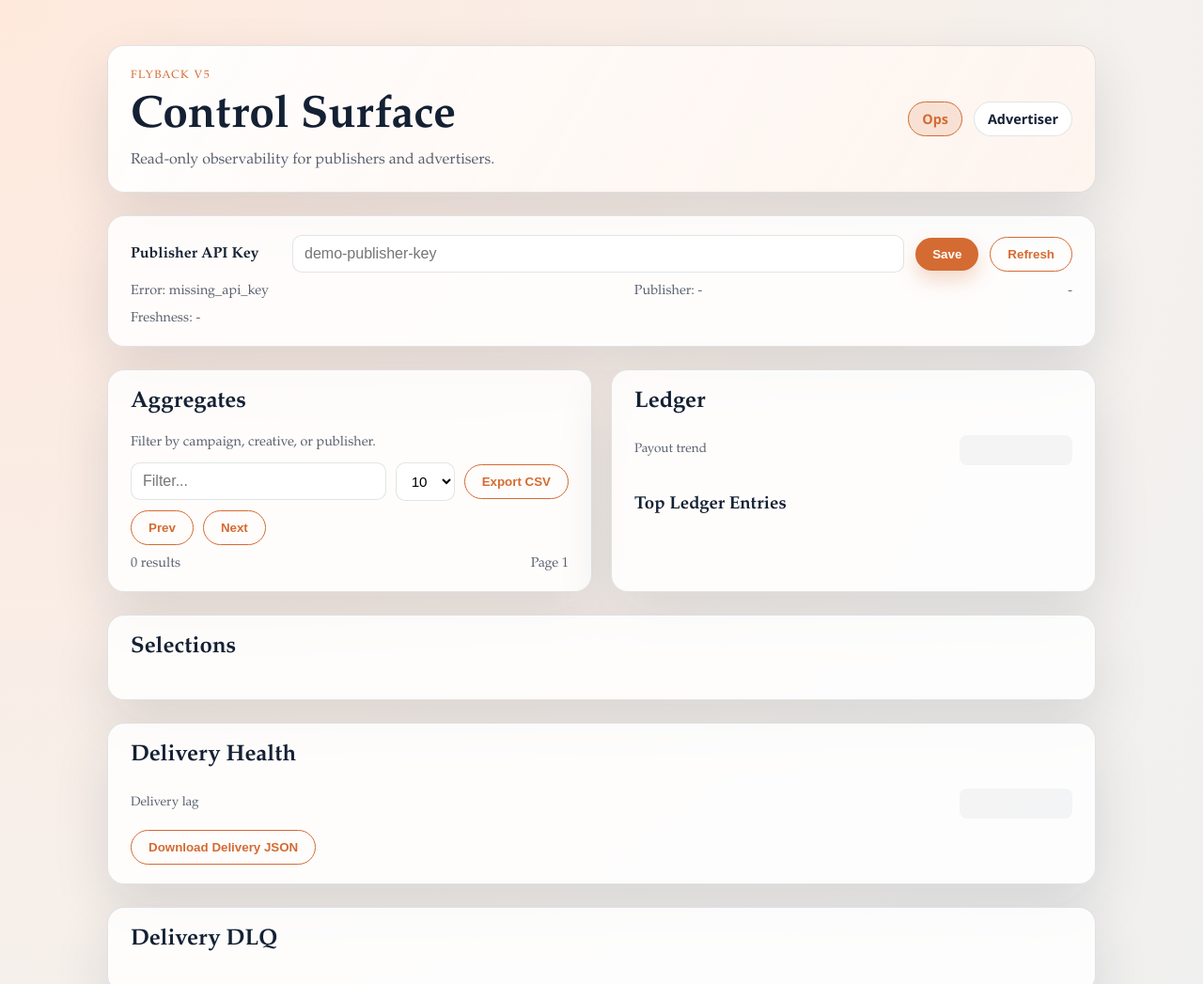
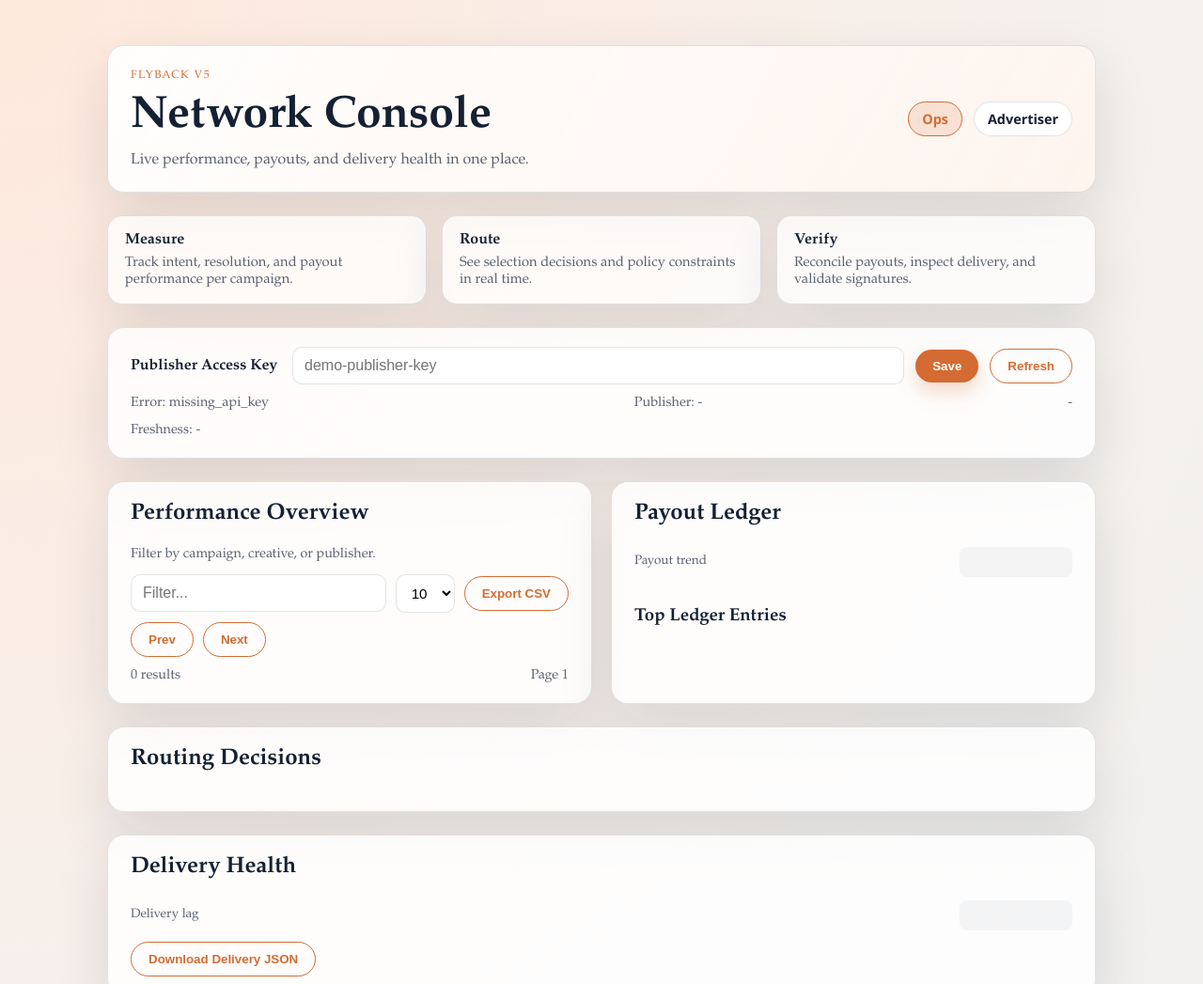
Before and after one commit to crystalford/flyback, a website: page public/ops.html in a window 1280 px wide. Shown: the top 1047 px of the page at 94% size. Drawn offline with Linux system fonts and the light colour scheme.

Commit message:
V5 front-facing copy polish

```diff
--- a/public/ops.css
+++ b/public/ops.css
@@ -166,6 +166,31 @@ input {
   display: grid;
   gap: 20px;
   grid-template-columns: repeat(auto-fit, minmax(280px, 1fr));
+}
+
+.strip {
+  display: grid;
+  gap: 16px;
+  grid-template-columns: repeat(auto-fit, minmax(220px, 1fr));
+}
+
+.strip-item {
+  padding: 16px 18px;
+  border-radius: 16px;
+  background: rgba(255, 255, 255, 0.75);
+  border: 1px solid var(--panel-border);
+  box-shadow: var(--shadow);
+}
+
+.strip-item h3 {
+  margin: 0 0 6px;
+  font-size: 1rem;
+}
+
+.strip-item p {
+  margin: 0;
+  color: var(--ink-soft);
+  font-size: 0.92rem;
 }
 
 .card {
--- a/public/ops.html
+++ b/public/ops.html
@@ -12,8 +12,8 @@
         <div class="hero-top">
           <div>
             <p class="eyebrow">Flyback V5</p>
-            <h1>Control Surface</h1>
-            <p class="subhead">Read-only observability for publishers and advertisers.</p>
+            <h1>Network Console</h1>
+            <p class="subhead">Live performance, payouts, and delivery health in one place.</p>
           </div>
           <nav class="nav">
             <a href="/ops.html" class="nav-link active">Ops</a>
@@ -22,9 +22,24 @@
         </div>
       </header>
 
+      <section class="strip">
+        <div class="strip-item">
+          <h3>Measure</h3>
+          <p>Track intent, resolution, and payout performance per campaign.</p>
+        </div>
+        <div class="strip-item">
+          <h3>Route</h3>
+          <p>See selection decisions and policy constraints in real time.</p>
+        </div>
+        <div class="strip-item">
+          <h3>Verify</h3>
+          <p>Reconcile payouts, inspect delivery, and validate signatures.</p>
+        </div>
+      </section>
+
       <section class="panel">
         <div class="row">
-          <label class="label" for="apiKey">Publisher API Key</label>
+          <label class="label" for="apiKey">Publisher Access Key</label>
           <input id="apiKey" type="password" placeholder="demo-publisher-key" />
           <button id="saveKey" class="btn">Save</button>
           <button id="refresh" class="btn ghost">Refresh</button>
@@ -44,7 +59,7 @@
         <div class="card">
           <div class="card-header">
             <div>
-              <h2>Aggregates</h2>
+              <h2>Performance Overview</h2>
               <p class="hint">Filter by campaign, creative, or publisher.</p>
             </div>
             <div class="controls">
@@ -66,7 +81,7 @@
           <div id="aggregates" class="table"></div>
         </div>
         <div class="card">
-          <h2>Ledger</h2>
+          <h2>Payout Ledger</h2>
           <div class="sparkline-row">
             <span class="sparkline-label">Payout trend</span>
             <div id="payoutSpark" class="sparkline"></div>
@@ -78,7 +93,7 @@
       </section>
 
       <section class="card">
-        <h2>Selections</h2>
+        <h2>Routing Decisions</h2>
         <div id="selections" class="table"></div>
       </section>
 
@@ -130,7 +145,7 @@
 
       <section class="card">
         <div class="card-header">
-          <h2>Advertiser Run Links</h2>
+          <h2>Advertiser Coverage</h2>
           <button id="exportPayoutLinks" class="btn ghost">Download Links CSV</button>
         </div>
         <div id="payoutRunLinks" class="table"></div>
```
Also changed, not shown: public/advertiser.html (+20 -5 lines).
